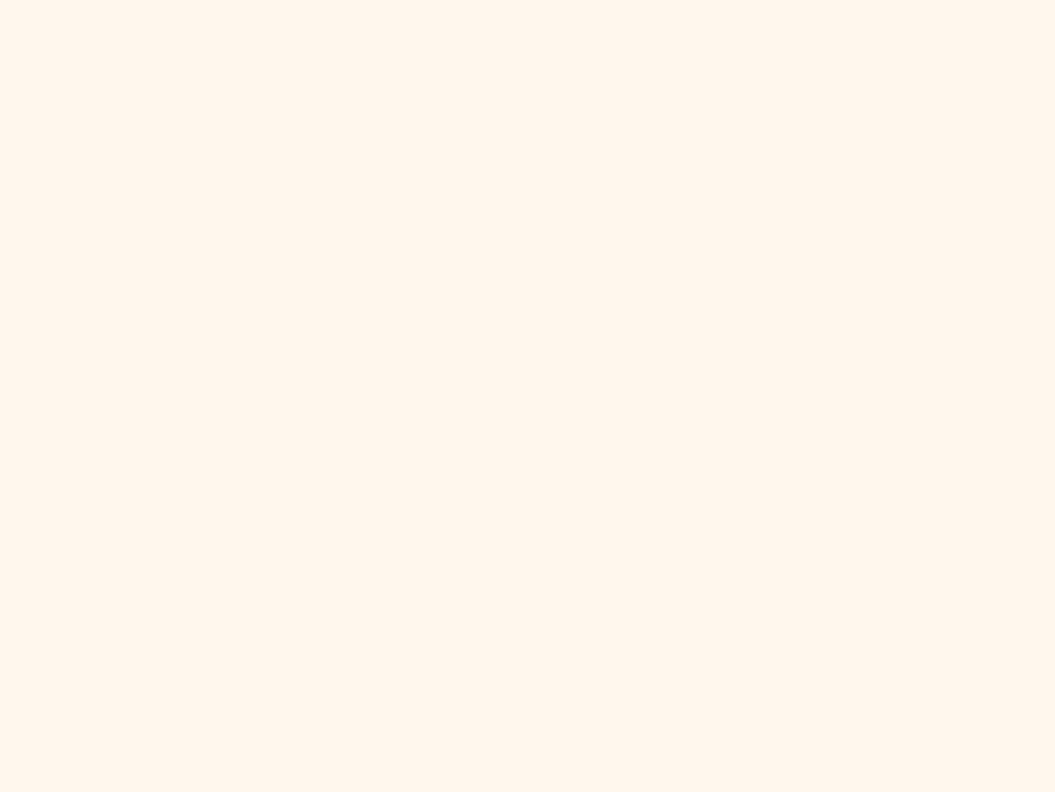
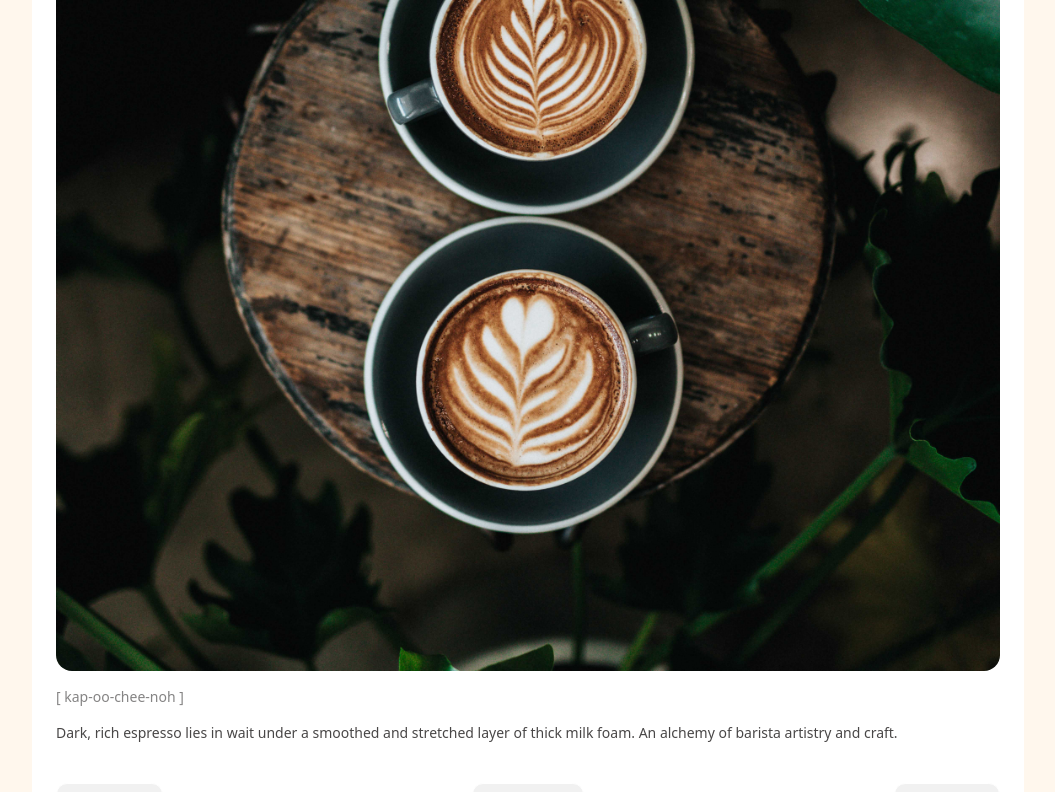
Before and after one commit to ccespedes/costa-coffee-app, a React (Vite) app: page /products/1 in a window 1280 px wide. Before the commit this address had no page. Shown: the part 500-1292 px from the top of the page, without its empty margins (112-1167 px from the left). Before the commit the page ends 800 px from the top, so only its background shows below. Built offline with nearby package versions, Linux system fonts and the light colour scheme.

Commit message:
Add product route

```diff
--- a/index.html
+++ b/index.html
@@ -15,7 +15,7 @@
     <link rel="preconnect" href="https://fonts.googleapis.com" />
     <link rel="preconnect" href="https://fonts.gstatic.com" crossorigin />
     <link
-      href="https://fonts.googleapis.com/css2?family=Noto+Sans:ital,wght@0,100..900;1,100..900&display=swap"
+      href="https://fonts.googleapis.com/css2?family=Inter:wght@100..900&family=Noto+Sans:ital,wght@0,100..900;1,100..900&display=swap"
       rel="stylesheet"
     />
     <meta name="viewport" content="width=device-width, initial-scale=1.0" />
--- /dev/null
+++ b/src/api.js
@@ -0,0 +1,5 @@
+import { products } from "./data"
+
+export const getProducts = () => {
+  return products
+}
--- a/src/components/BoxButton.jsx
+++ b/src/components/BoxButton.jsx
@@ -1,12 +1,27 @@
 import React from "react"
 
-const BoxButton = ({ className }) => {
+const BoxButton = ({ className, children, icon, type }) => {
+  const defaultClasses =
+    type === "secondary"
+      ? "flex items-center justify-center bg-secondary/50 border-[0.08rem] border-card py-[0.3rem] px-12 rounded-[0.7rem] transition-all duration-200 hover:border-[0.08rem] hover:border-primary hover:text-primary"
+      : "flex items-center justify-center bg-primary transition-all duration-200  hover:scale-105"
+
   return (
     <div className="relative">
-      <div
-        className={`flex items-center justify-center rounded-xl h-[35px] w-[35px] bg-primary cursor-pointer ${className}`}
-      ></div>
-      <i className="absolute top-1/2 left-1/2 transform -translate-x-1/2 -translate-y-1/2  fa-plus fa-solid text-foreground text-lg"></i>
+      {icon ? (
+        <>
+          <button
+            className={`${defaultClasses} rounded-xl  ${className}`}
+          ></button>
+          <i
+            className={`absolute top-1/2 left-1/2 transform -translate-x-1/2 -translate-y-1/2 pointer-events-none ${icon}`}
+          ></i>
+        </>
+      ) : (
+        <button className={`${defaultClasses} rounded-2xl  ${className}`}>
+          {children}
+        </button>
+      )}
     </div>
   )
 }
--- a/src/components/Header.jsx
+++ b/src/components/Header.jsx
@@ -71,17 +71,6 @@ const Header = () => {
             <IconBox faName="fa-user" />
           </div>
         </div>
-
-        <div className="flex flex-wrap justify-between items-center pb-4 md:flex-nowrap">
-          <h1 className="mt-1 leading-10 md:text-nowrap">
-            Find the best coffee for you
-          </h1>
-          <input
-            className="fa bg-card h-12 rounded-2xl px-4 mt-4 text-muted font-normal text-sm w-full placeholder:text-foreground/35 md:ml-4 lg:ml-28"
-            type="search"
-            placeholder="&#xf002;  Find your coffee"
-          />
-        </div>
       </Container>
     </header>
   )
--- a/src/data.js
+++ b/src/data.js
@@ -7,62 +7,66 @@ import macchiatoImage from "./assets/macchiato.jpg"
 
 export const products = [
   {
-    id: 0,
+    id: 1,
     name: "Cappuccino",
     image: cappuccinoImage,
+    phonetic: "[ kap-oo-chee-noh ]",
     ingredients: ["steamed milk", "espresso"],
     price: 4.2,
     description:
       "Dark, rich espresso lies in wait under a smoothed and stretched layer of thick milk foam. An alchemy of barista artistry and craft.",
   },
   {
-    id: 1,
+    id: 2,
     name: "Americano",
     image: americanoImage,
+    phonetic: "[ uh-mer-i-kan-oh ]",
     ingredients: ["espresso", "water"],
     price: 3.5,
     description:
       "Espresso shots topped with cold water produce a light layer of crema, then served over ice. The result: a wonderfully rich cup with depth and nuance.",
   },
   {
-    id: 2,
+    id: 3,
     name: "Latte",
     image: latteImage,
+    phonetic: "[ lah-tey ]",
     ingredients: ["espresso", "steamed milk"],
     price: 3.8,
     description:
       "Our dark, rich espresso balanced with steamed milk and a light layer of foam. A perfect milk-forward warm-up.",
   },
   {
-    id: 3,
+    id: 4,
     name: "Espresso",
     image: espressoImage,
+    phonetic: "[ e-spres-oh ]",
     ingredients: ["espresso"],
     price: 3.2,
     description:
       "Our dark, fine espresso is sourced from the Blue Zone area of Costa Rica and roasted with the finest methods from Italy.",
   },
   {
-    id: 4,
+    id: 5,
     name: "Flat White",
     image: flatWhiteImage,
+    phonetic: "[ flat-wahyt ]",
     ingredients: ["espresso", "steamed milk"],
     price: 4.8,
     description:
       "A smooth, velvety espresso mixed with creamy, steamed milk, creating a balanced, rich, and satisfying coffee beverage, known as a flat white.",
   },
   {
-    id: 5,
+    id: 6,
     name: "Macchiato",
     image: macchiatoImage,
+    phonetic: "[ mak-yah-toh ]",
     ingredients: ["espresso", "steamed milk"],
     price: 4.5,
     description:
       'A potent shot of espresso "stained" with creamy milk; bold, robust, and perfectly balanced for a rich, indulgent coffee experience.',
   },
 ]
-
-export const navMenu = ["Menu", "Featured", "Previous", "Favorites"]
 
 export const routes = [
   {
--- a/src/main.jsx
+++ b/src/main.jsx
@@ -10,6 +10,7 @@ import Favorites from "./routes/Favorites.jsx"
 import Menu from "./routes/Menu.jsx"
 import Featured from "./routes/Featured.jsx"
 import Previous from "./routes/Previous.jsx"
+import ProductDetail from "./routes/ProductDetail.jsx"
 
 const router = createBrowserRouter([
   {
@@ -18,6 +19,7 @@ const router = createBrowserRouter([
     children: [
       { index: true, element: <Home /> },
       { path: "/products", element: <Products /> },
+      { path: "/products/:id", element: <ProductDetail /> },
       { path: "/menu", element: <Menu /> },
       { path: "/featured", element: <Featured /> },
       { path: "/previous", element: <Previous /> },
--- a/src/routes/Home.jsx
+++ b/src/routes/Home.jsx
@@ -1,15 +1,16 @@
+import { Link } from "react-router-dom"
 import BoxButton from "../components/BoxButton"
 import Card from "../components/Card"
 import CoffeeNav from "../components/CoffeeNav"
 import Container from "../components/Container"
-import { products } from "../data"
+import { getProducts } from "../api"
 
 const Home = () => {
+  const products = getProducts()
+
   const menuItems = products.map((item) => (
-    <Card
-      key={item.id}
-      className="relative border-border bg-card p-4 rounded-3xl min-w-64 cursor-pointer mb-5 md:mb-0"
-    >
+    <Card className="relative border-border bg-card p-4 rounded-3xl min-w-64 cursor-pointer mb-5 md:mb-0">
+      <Link to={`/products/${item.id}`} key={item.id}>
         <div>
           <img className="rounded-2xl" src={item.image} alt={item.name} />
         </div>
@@ -25,8 +26,9 @@ const Home = () => {
         </div>
         <div className="flex items-center justify-between">
           <h4 className="mb-2">${item.price.toFixed(2)}</h4>
-        <BoxButton />
+          <BoxButton icon="fa-plus fa-solid" className="p-4" />
         </div>
+      </Link>
     </Card>
   ))
 
@@ -56,13 +58,23 @@ const Home = () => {
         </h4>
       </div>
       <div className="flex items-center ml-auto">
-        <BoxButton className={`brightness-75`} />
+        <BoxButton icon="fa-plus fa-solid" className="brightness-75 p-4" />
       </div>
     </Card>
   ))
 
   return (
     <Container>
+      <div className="flex flex-wrap justify-between items-center pb-4 md:flex-nowrap">
+        <h1 className="mt-1 leading-10 md:text-nowrap">
+          Find the best coffee for you
+        </h1>
+        <input
+          className="fa bg-card h-12 rounded-2xl px-4 mt-4 text-muted font-normal text-sm w-full placeholder:text-foreground/35 md:ml-4 lg:ml-28"
+          type="search"
+          placeholder="&#xf002;  Find your coffee"
+        />
+      </div>
       <section className="mb-12">
         <div className="nav-container flex overflow-x-auto mb-4 -mx-4 px-4">
           <CoffeeNav />
--- /dev/null
+++ b/src/routes/ProductDetail.jsx
@@ -0,0 +1,51 @@
+import { useParams } from "react-router-dom"
+import Card from "../components/Card"
+import Container from "../components/Container"
+import { getProducts } from "../api"
+import BoxButton from "../components/BoxButton"
+
+const ProductDetail = () => {
+  const products = getProducts()
+  const { id } = useParams()
+
+  const product = products.filter((item) => item.id === parseInt(id))[0]
+
+  console.log(id)
+  console.log(product.name)
+
+  return (
+    <Container>
+      <section className="mb-12">
+        <h1 className="mb-4">{product.name}</h1>
+        <Card className="relative border-border bg-card p-6 rounded-3xl min-w-64 mb-5 md:mb-0">
+          <div>
+            <img
+              className="rounded-2xl mb-4"
+              src={product.image}
+              alt={product.name}
+            />
+          </div>
+          <p className="text-sm text-foreground/50 font-extralight mb-4">
+            {product.phonetic}
+          </p>
+          <p className="text-sm text-foreground/75 mb-10">
+            {product.description}
+          </p>
+
+          <div className="flex gap-4 justify-between mb-10">
+            <BoxButton type="secondary">S</BoxButton>
+            <BoxButton type="secondary">M</BoxButton>
+            <BoxButton type="secondary">L</BoxButton>
+          </div>
+
+          <div className="flex items-center justify-between mb-4">
+            <h4>${product.price.toFixed(2)}</h4>
+            <BoxButton className="py-3 px-8">Add to Order</BoxButton>
+          </div>
+        </Card>
+      </section>
+    </Container>
+  )
+}
+
+export default ProductDetail
```
Lines whose indentation alone changed are shown as unchanged.
